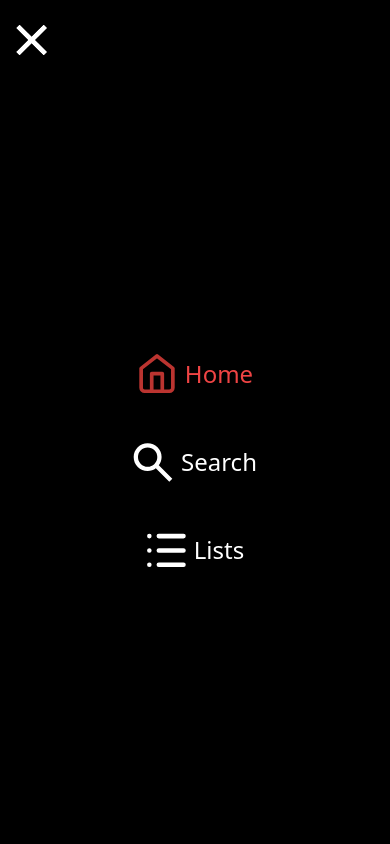
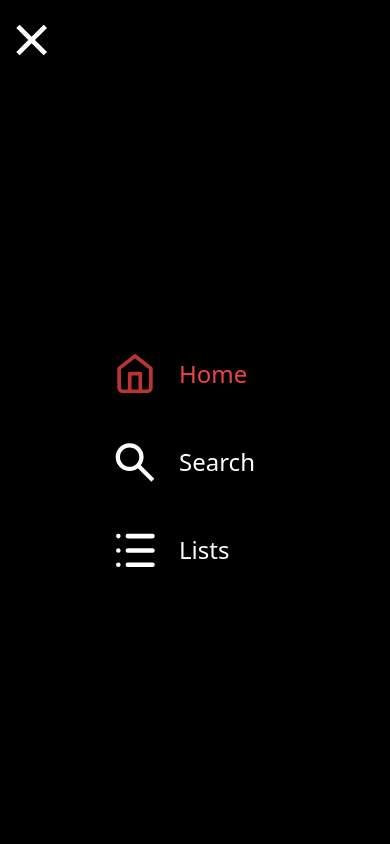
Before and after one commit to mohan-dev-ji/mo-speech-mvp, a Next.js app: page / in a window 390 px wide. Both pictures are taken after a click on the button 32 px from the left and 40 px from the top of the page. Shown: the top 844 px of the page. Built offline with nearby package versions, Linux system fonts and the light colour scheme.

Commit message:
fixed navbar

```diff
--- a/app/components/NavBar.jsx
+++ b/app/components/NavBar.jsx
@@ -62,11 +62,12 @@ export default function NavBar() {
 
   {/* Dropdown Menu for Small Screens */}
   {isMenuOpen && (
-    <div className="fixed top-10 left-0 w-full bg-black h-full flex flex-col items-center justify-center md:hidden">
+    <div className="fixed top-10 left-0 w-full bg-black h-full flex flex-col items-start justify-center md:hidden">
+      <div className="w-full max-w-xs mx-auto">
       {navItems.map((item) => (
         <button
           key={item.name}
-          className={`py-6 px-10 flex items-center justify-center w-full ${
+          className={`py-6 px-20 flex items-center w-full ${
             pathname === item.path ? 'text-red-500' : 'text-white'
           }`}
           onClick={() => {
@@ -77,13 +78,14 @@ export default function NavBar() {
           <img
             src={item.icon}
             alt={item.name}
-            className={`w-10 h-10 mr-2 ${
+            className={`w-10 h-10 mr-6 ${
               pathname === item.path ? 'filter-red' : ''
             }`}
           />
           <span className="text-2xl">{item.name}</span>
         </button>
       ))}
+      </div>
     </div>
   )}
 </>
--- a/app/page.js
+++ b/app/page.js
@@ -1,12 +1,8 @@
 "use client";
 
-
 import React, { useState, useEffect } from 'react';
-
 import TopLine from './components/TopLine';
-
 import PecsGrid from './components/PecsGrid';
-
 import { useRouter } from 'next/navigation';
 
 function Home() {
@@ -14,21 +10,26 @@ function Home() {
   const [pecs, setPecs] = useState([]);
   const [selectedPECs, setSelectedPECs] = useState([]);
   const [searchQuery, setSearchQuery] = useState("");
+  const [isLoading, setIsLoading] = useState(true);
 
   const router = useRouter();
+
+  useEffect(() => {
+    fetch('/api/pecs')
+      .then((response) => response.json())
+      .then((data) => {
+        setPecs(data);
+        setIsLoading(false); // Data is now loaded
+      })
+      .catch((error) => {
+        console.error('Error fetching PECs:', error);
+        setIsLoading(false); // Even in case of error, stop loading
+      });
+  }, []);
 
   const handleClearTopLine = () => {
     setSelectedPECs([]);
   };
-
-  useEffect(() => {
-    fetch('/api/pecs')
-      .then((response) => response.json())
-      .then((data) => setPecs(data))
-      .catch((error) => console.error('Error fetching PECs:', error));
-      console.log(pecs);
-  }, []);
-
 
   const handleAddToTopLine = (pec) => {
     setSelectedPECs([...selectedPECs, pec]);
@@ -40,8 +41,6 @@ function Home() {
   const handlePlaySentence = () => {
     if (selectedPECs.length === 0) return;
 
-    // const router = useRouter(); // Initialize the router
-
     // Encode the selectedPECs array as a string to pass in the URL
     const pecsString = encodeURIComponent(JSON.stringify(selectedPECs));
 
@@ -52,6 +51,11 @@ function Home() {
   const filteredPECs = pecs.filter((pec) =>
     pec.toLowerCase().includes(searchQuery.toLowerCase())
   );
+
+  if (isLoading) {
+    return <div>Loading...</div>; // Show loading state until PECs are fetched
+  }
+
   return (
     <>
       {/* Main Content */}
@@ -67,7 +71,6 @@ function Home() {
           filteredPECs={filteredPECs}
           pecs={pecs}
       />
-
       </div>
     </>
   )
```
Lines whose indentation alone changed are shown as unchanged.
